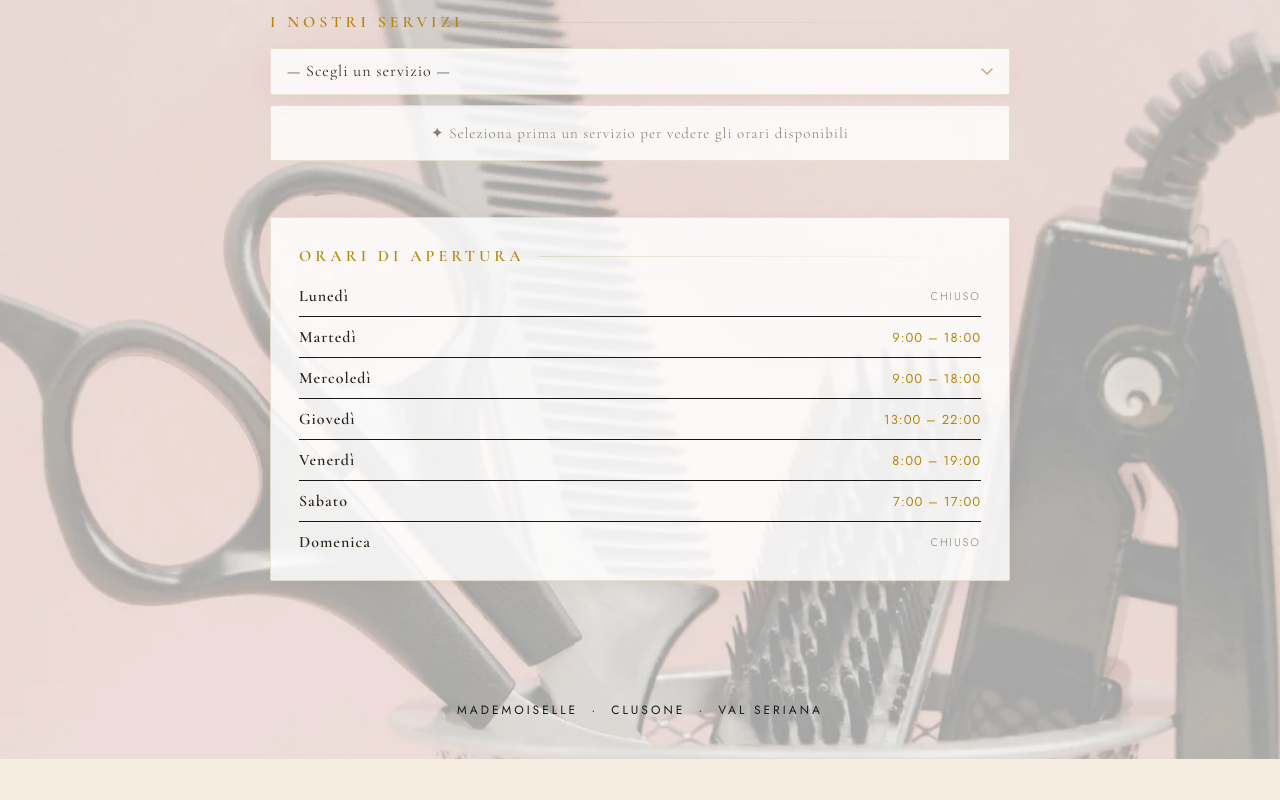
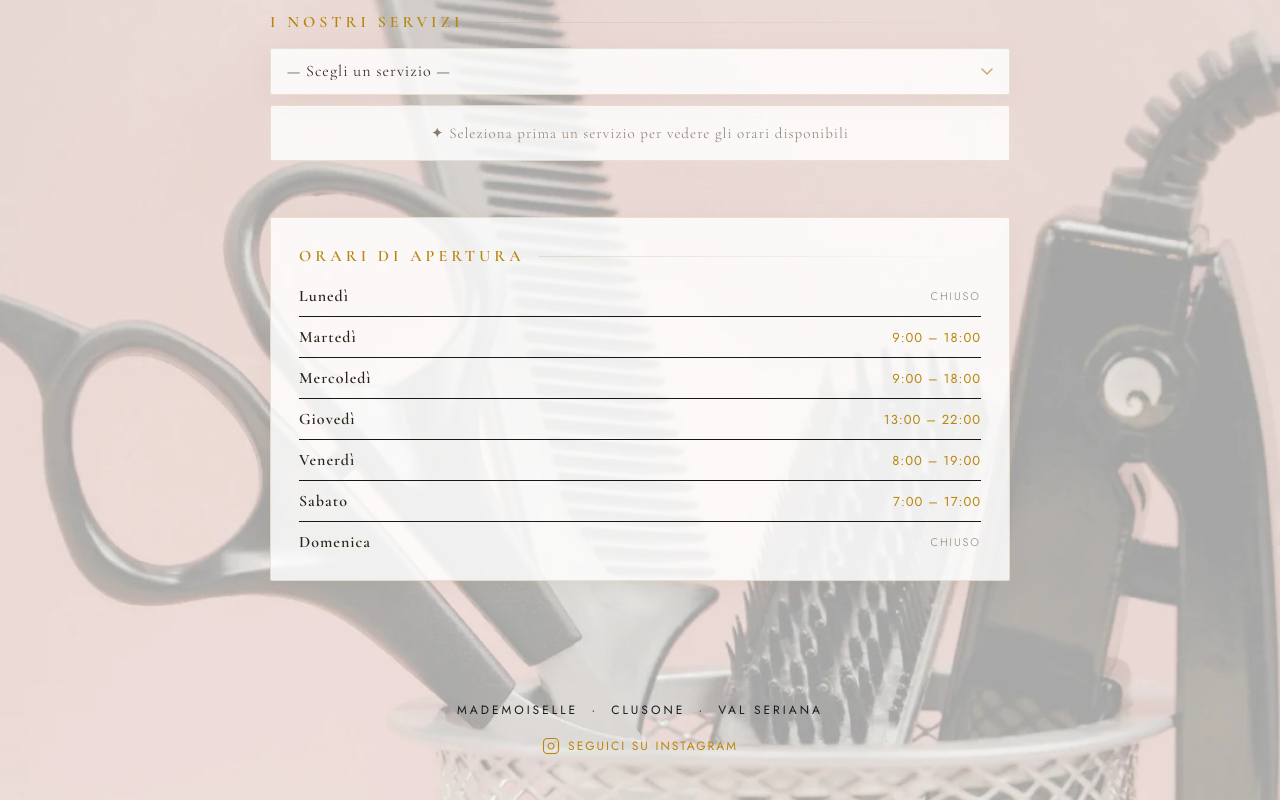
Before and after one commit to Sidobg/madmoiselle, a website: page index.html in a window 1280 px wide. Shown: the part 431-1231 px from the top of the page. Before the commit the page ends 1190 px from the top, so only its background shows below. Drawn offline with nearby package versions, Linux system fonts and the light colour scheme.

Commit message:
Link Instagram nel footer

```diff
--- a/index.html
+++ b/index.html
@@ -864,7 +864,16 @@
 
 </div>
 
-<div class="footer">Mademoiselle &nbsp;·&nbsp; Clusone &nbsp;·&nbsp; Val Seriana</div>
+<div class="footer">
+  Mademoiselle &nbsp;·&nbsp; Clusone &nbsp;·&nbsp; Val Seriana
+  <br><br>
+  <a href="https://www.instagram.com/mademoiselle_di_ali/" target="_blank" style="color:var(--gold);text-decoration:none;display:inline-flex;align-items:center;gap:8px;font-size:12px;letter-spacing:2px;">
+    <svg xmlns="http://www.w3.org/2000/svg" width="18" height="18" viewBox="0 0 24 24" fill="none" stroke="currentColor" stroke-width="1.5" stroke-linecap="round" stroke-linejoin="round">
+      <rect x="2" y="2" width="20" height="20" rx="5" ry="5"/><path d="M16 11.37A4 4 0 1 1 12.63 8 4 4 0 0 1 16 11.37z"/><line x1="17.5" y1="6.5" x2="17.51" y2="6.5"/>
+    </svg>
+    Seguici su Instagram
+  </a>
+</div>
 
 <script>
   // ─── Opening hours ───
```
